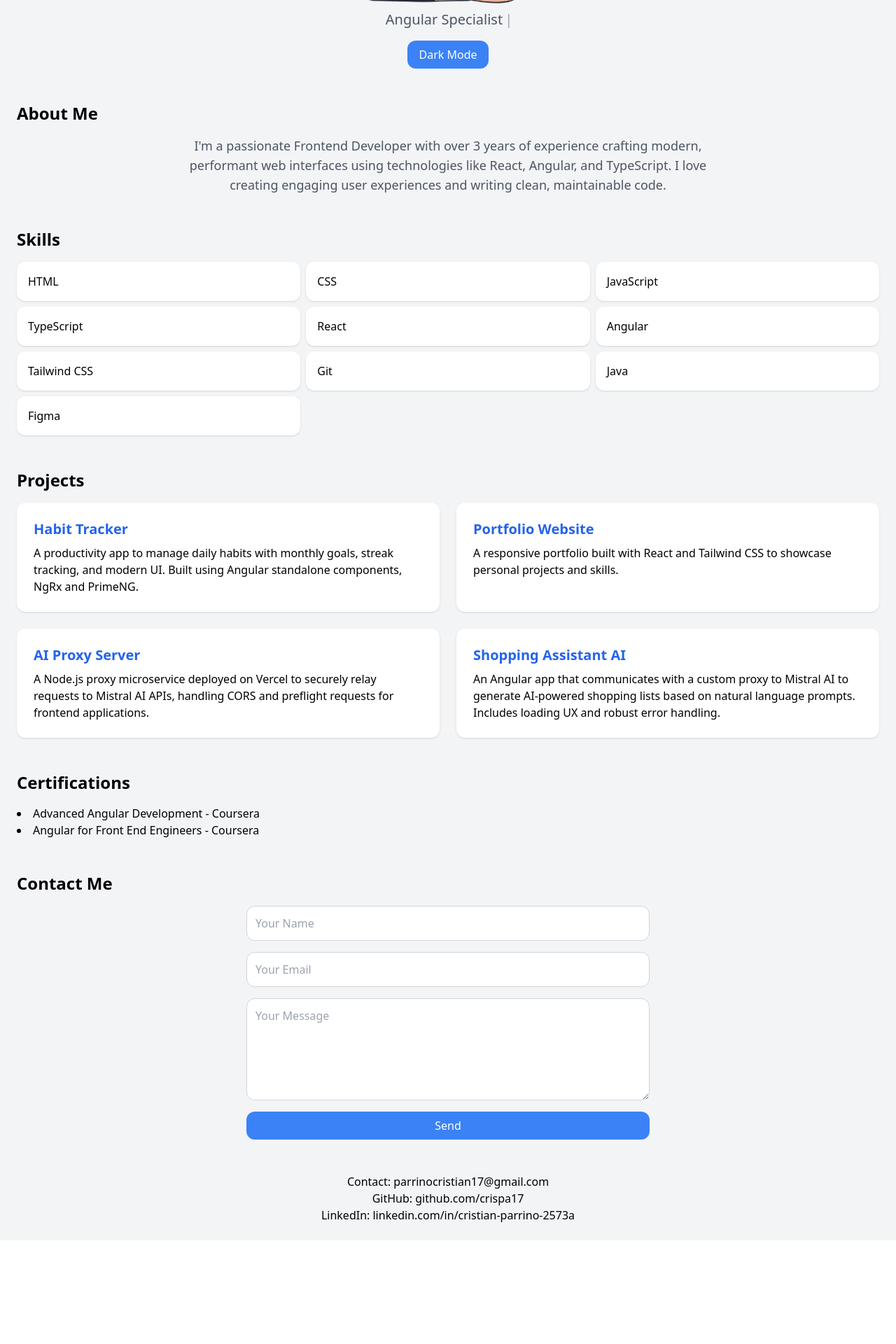
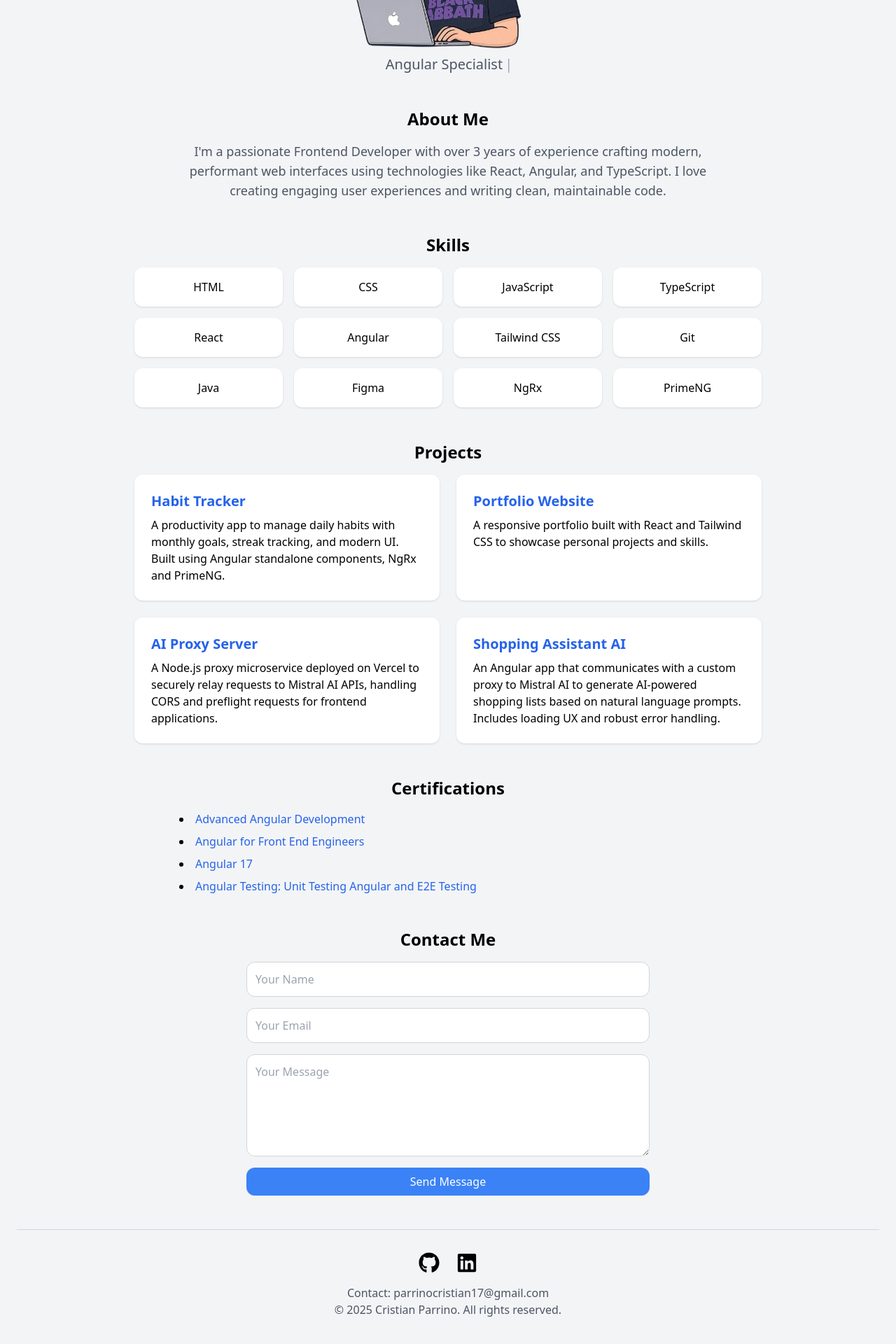
Before and after one commit to crispa17/Portfolio, a React (Vite) app: page / in a window 1280 px wide. Shown: the part 298-2218 px from the top of the page at 70% size. Before the commit the page ends 2070 px from the top, so only its background shows below. Built offline with nearby package versions, Linux system fonts and the light colour scheme.

Commit message:
refactor

```diff
--- a/package.json
+++ b/package.json
@@ -13,6 +13,7 @@
     "framer-motion": "12.12.1",
     "react": "^19.0.0",
     "react-dom": "^19.0.0",
+    "react-icons": "^5.5.0",
     "react-simple-typewriter": "5.0.1"
   },
   "devDependencies": {
--- a/src/App.tsx
+++ b/src/App.tsx
@@ -1,6 +1,7 @@
 import { useState } from "react";
 import { motion } from "framer-motion";
 import { Typewriter } from "react-simple-typewriter";
+import { FaGithub, FaLinkedin, FaSun, FaMoon } from "react-icons/fa";
 
 export default function Portfolio() {
   const [darkMode, setDarkMode] = useState(false);
@@ -27,13 +28,58 @@ export default function Portfolio() {
     },
   ];
 
+  const certifications = [
+    {
+      name: "Advanced Angular Development",
+      link: "https://www.coursera.org/account/accomplishments/verify/GFTZ00KAZZO5?utm_source%3Dandroid%26utm_medium%3Dcertificate%26utm_content%3Dcert_image%26utm_campaign%3Dsharing_cta%26utm_product%3Dcourse",
+    },
+    {
+      name: "Angular for Front End Engineers",
+      link: "https://www.coursera.org/account/accomplishments/verify/XIX9SBVZFQQQ?utm_source%3Dandroid%26utm_medium%3Dcertificate%26utm_content%3Dcert_image%26utm_campaign%3Dsharing_cta%26utm_product%3Dcourse",
+    },
+    {
+      name: "Angular 17",
+      link: "https://www.coursera.org/account/accomplishments/specialization/SDQCR3K5L4G2?utm_source%3Dandroid%26utm_medium%3Dcertificate%26utm_content%3Dcert_image%26utm_campaign%3Dsharing_cta%26utm_product%3Ds12n",
+    },
+    {
+      name: "Angular Testing: Unit Testing Angular and E2E Testing",
+      link: "https://www.udemy.com/certificate/UC-2ed8bd35-5619-4fd4-aedb-b68c9de6115d/",
+    },
+  ];
+
+  const socialLinks = [
+    {
+      name: "GitHub",
+      url: "https://github.com/crispa17",
+      icon: <FaGithub size={30} />,
+    },
+    {
+      name: "LinkedIn",
+      url: "https://www.linkedin.com/in/cristian-parrino-2573aa220/",
+      icon: <FaLinkedin size={30} />,
+    },
+  ];
+
   return (
     <div
       className={`${
-        darkMode ? "bg-gray-700 text-white" : "bg-gray-100 text-black"
-      } min-h-screen p-6 font-sans transition-colors duration-500`}
+        darkMode ? "bg-gray-800 text-white" : "bg-gray-100 text-black"
+      } min-h-screen p-6 font-sans transition-colors duration-500 relative`}
     >
-      <header className="text-center mb-12">
+      <button
+        onClick={() => setDarkMode(!darkMode)}
+        className={`fixed top-4 right-4 p-3 rounded-full shadow-lg transition-all duration-300 z-50
+          ${
+            darkMode
+              ? "bg-gray-700 text-white hover:bg-gray-600"
+              : "bg-gray-800 text-white hover:bg-blue-600"
+          }`}
+        aria-label="Toggle dark mode"
+      >
+        {darkMode ? <FaSun size={20} /> : <FaMoon size={20} />}
+      </button>
+
+      <header className="text-center mb-12 pt-16"> {/* Aggiunto padding-top per il bottone fisso */}
         <h1 className="text-4xl font-bold mb-2">Cristian Parrino</h1>
 
         <img
@@ -55,13 +101,6 @@ export default function Portfolio() {
             cursor
           />
         </p>
-
-        <button
-          onClick={() => setDarkMode(!darkMode)}
-          className="mt-4 px-4 py-2 bg-blue-500 text-white rounded-xl hover:bg-blue-600 transition"
-        >
-          {darkMode ? "Light" : "Dark"} Mode
-        </button>
       </header>
 
       <motion.section
@@ -70,7 +109,7 @@ export default function Portfolio() {
         animate={{ opacity: 1, y: 0 }}
         transition={{ duration: 0.5 }}
       >
-        <h2 className="text-2xl font-semibold mb-4">About Me</h2>
+        <h2 className="text-2xl font-semibold mb-4 text-center">About Me</h2>
         <p
           className={`text-lg max-w-3xl mx-auto text-center ${
             darkMode ? "text-gray-300" : "text-gray-600"
@@ -89,8 +128,8 @@ export default function Portfolio() {
         animate={{ opacity: 1, y: 0 }}
         transition={{ duration: 0.5 }}
       >
-        <h2 className="text-2xl font-semibold mb-4">Skills</h2>
-        <ul className="grid grid-cols-2 md:grid-cols-3 gap-2">
+        <h2 className="text-2xl font-semibold mb-4 text-center">Skills</h2>
+        <ul className="grid grid-cols-2 md:grid-cols-3 lg:grid-cols-4 gap-4 max-w-4xl mx-auto">
           {[
             "HTML",
             "CSS",
@@ -102,11 +141,13 @@ export default function Portfolio() {
             "Git",
             "Java",
             "Figma",
+            "NgRx", // Aggiunto per coerenza con la descrizione di Habit Tracker
+            "PrimeNG", // Aggiunto per coerenza con la descrizione di Habit Tracker
           ].map((skill) => (
             <motion.li
               key={skill}
               whileHover={{ scale: 1.05 }}
-              className="bg-white dark:bg-gray-800 text-black dark:text-white p-4 rounded-xl shadow transition"
+              className="bg-white dark:bg-gray-700 text-black dark:text-white p-4 rounded-xl shadow transition text-center"
             >
               {skill}
             </motion.li>
@@ -120,13 +161,13 @@ export default function Portfolio() {
         animate={{ opacity: 1, y: 0 }}
         transition={{ delay: 0.2, duration: 0.5 }}
       >
-        <h2 className="text-2xl font-semibold mb-4">Projects</h2>
-        <div className="grid md:grid-cols-2 gap-6">
+        <h2 className="text-2xl font-semibold mb-4 text-center">Projects</h2>
+        <div className="grid md:grid-cols-2 gap-6 max-w-4xl mx-auto">
           {projects.map((project, idx) => (
             <motion.div
               key={idx}
               whileHover={{ scale: 1.03 }}
-              className="bg-white dark:bg-gray-800 p-6 rounded-xl shadow transition"
+              className="bg-white dark:bg-gray-700 p-6 rounded-xl shadow transition"
             >
               <a
                 href={project.link || "#"}
@@ -148,14 +189,28 @@ export default function Portfolio() {
         animate={{ opacity: 1, y: 0 }}
         transition={{ delay: 0.3, duration: 0.5 }}
       >
-        <h2 className="text-2xl font-semibold mb-4">Certifications</h2>
+        <h2 className="text-2xl font-semibold mb-4 text-center">Certifications</h2>
         <ul
-          className={`list-disc list-inside ${
+          className={`list-disc list-inside space-y-2 max-w-3xl mx-auto ${
             darkMode ? "text-gray-300" : "text-black"
           }`}
         >
-          <li>Advanced Angular Development - Coursera</li>
-          <li>Angular for Front End Engineers - Coursera</li>
+          {certifications.map((cert, idx) => (
+            <li key={idx}>
+              {cert.link ? (
+                <a
+                  href={cert.link}
+                  target="_blank"
+                  rel="noopener noreferrer"
+                  className="text-blue-600 dark:text-blue-400 hover:underline"
+                >
+                  {cert.name}
+                </a>
+              ) : (
+                cert.name
+              )}
+            </li>
+          ))}
         </ul>
       </motion.section>
 
@@ -165,44 +220,70 @@ export default function Portfolio() {
         animate={{ opacity: 1, y: 0 }}
         transition={{ delay: 0.4, duration: 0.5 }}
       >
-        <h2 className="text-2xl font-semibold mb-4">Contact Me</h2>
-        <form className="max-w-xl mx-auto grid gap-4">
+        <h2 className="text-2xl font-semibold mb-4 text-center">Contact Me</h2>
+        <form
+          className="max-w-xl mx-auto grid gap-4"
+          action="https://formspree.io/f/mpwrdevy"
+          method="POST"
+        >
           <input
-            className="p-3 rounded-xl border border-gray-300 dark:border-gray-600 bg-white dark:bg-gray-800 text-black dark:text-white"
+            className="p-3 rounded-xl border border-gray-300 dark:border-gray-600 bg-white dark:bg-gray-800 text-black dark:text-white focus:outline-none focus:ring-2 focus:ring-blue-500"
             type="text"
+            name="name"
             placeholder="Your Name"
             required
           />
           <input
-            className="p-3 rounded-xl border border-gray-300 dark:border-gray-600 bg-white dark:bg-gray-800 text-black dark:text-white"
+            className="p-3 rounded-xl border border-gray-300 dark:border-gray-600 bg-white dark:bg-gray-800 text-black dark:text-white focus:outline-none focus:ring-2 focus:ring-blue-500"
             type="email"
+            name="email"
             placeholder="Your Email"
             required
           />
           <textarea
-            className="p-3 rounded-xl border border-gray-300 dark:border-gray-600 bg-white dark:bg-gray-800 text-black dark:text-white"
+            className="p-3 rounded-xl border border-gray-300 dark:border-gray-600 bg-white dark:bg-gray-800 text-black dark:text-white focus:outline-none focus:ring-2 focus:ring-blue-500"
             rows={5}
+            name="message"
             placeholder="Your Message"
             required
           ></textarea>
           <button
             type="submit"
-            className="bg-blue-500 hover:bg-blue-600 text-white py-2 px-4 rounded-xl transition"
+            className="bg-blue-500 hover:bg-blue-600 text-white py-2 px-4 rounded-xl transition duration-300 ease-in-out focus:outline-none focus:ring-2 focus:ring-blue-500 focus:ring-offset-2 dark:focus:ring-offset-gray-800"
           >
-            Send
+            Send Message
           </button>
         </form>
       </motion.section>
 
       <motion.footer
-        className="text-center text-black dark:text-gray-400"
+        className="text-center py-8 border-t border-gray-300 dark:border-gray-600"
         initial={{ opacity: 0 }}
         animate={{ opacity: 1 }}
         transition={{ delay: 0.5, duration: 0.5 }}
       >
-        <p>Contact: parrinocristian17@gmail.com</p>
-        <p>GitHub: github.com/crispa17</p>
-        <p>LinkedIn: linkedin.com/in/cristian-parrino-2573a</p>
+        <div className="flex justify-center space-x-6 mb-4">
+          {socialLinks.map((social, idx) => (
+            <a
+              key={idx}
+              href={social.url}
+              target="_blank"
+              rel="noopener noreferrer"
+              className={`${
+                darkMode ? "text-gray-300 hover:text-white" : "text-black hover:text-gray-800"
+              } transition-colors duration-300`}
+              aria-label={social.name}
+            >
+              {social.icon}
+            </a>
+          ))}
+        </div>
+        <p className={`${darkMode ? "text-gray-400" : "text-gray-600"}`}>
+          Contact: parrinocristian17@gmail.com
+        </p>
+        <p className={`${darkMode ? "text-gray-400" : "text-gray-600"}`}>
+          &copy; {new Date().getFullYear()} Cristian Parrino. All rights reserved.
+        </p>
       </motion.footer>
     </div>
   );
```
Also changed, not shown: 2 other files (tests, documents, lock files or other folders). Lines whose indentation alone changed are shown as unchanged.
